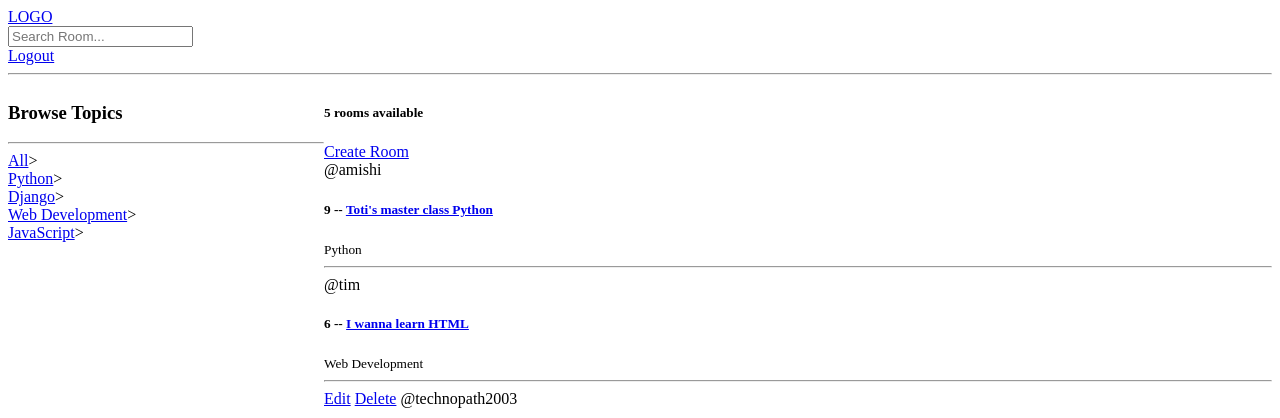
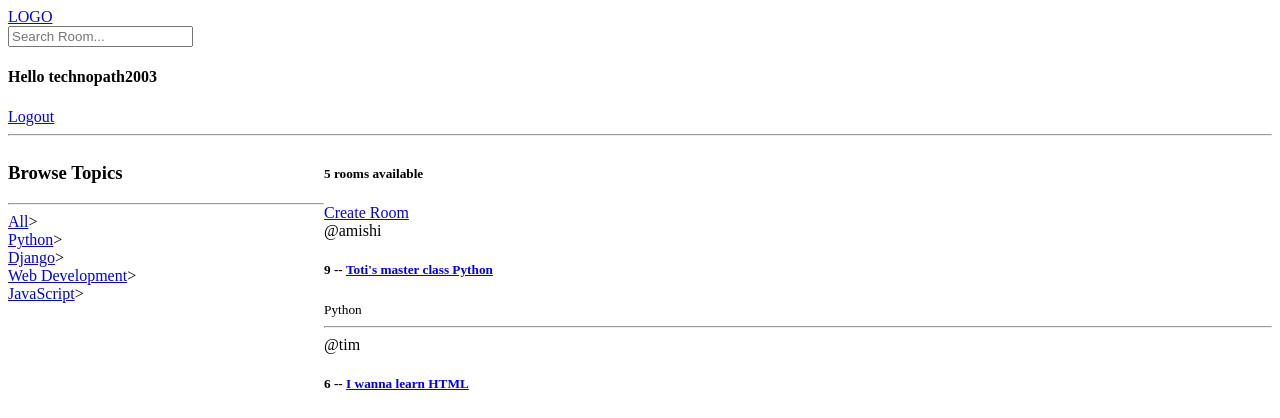
Before and after one commit to Anonymous-Technopath/Study-Chat-Website, a Django app: page / in a window 1280 px wide. Shown: the top 418 px of the page. Run offline with Django 4.2, Linux system fonts and the light colour scheme; a user stored in the database is signed in; data comes from the database, SQL or seed files in the repository; both versions use the stored data as it was after the commit.

Commit message:
Display username if logged in

```diff
--- a/templates/navbar.html
+++ b/templates/navbar.html
@@ -7,6 +7,7 @@
 </form>
 
 {% if request.user.is_authenticated %}
+<h4>Hello {{user.username}}</h4>
 <a href="{% url 'logout' %}">Logout</a>
 {% else %}
 <a href="{% url 'login' %}">Login</a>
```
Also changed, not shown: db.sqlite3.
